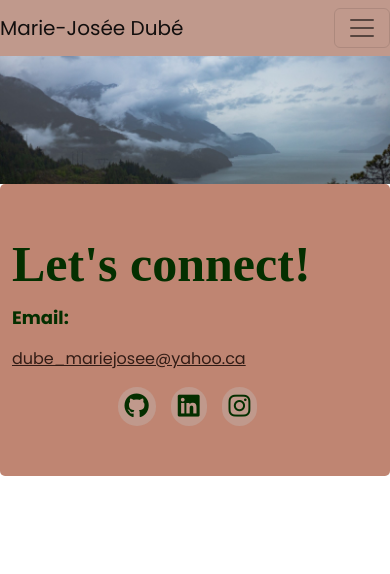
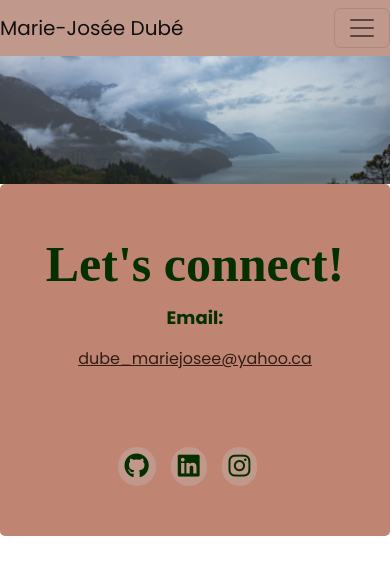
Before and after one commit to MarieJosee13/my-portfolio, a plain HTML site: page contact.html in a window 390 px wide. Drawn offline with nearby package versions, Linux system fonts and the light colour scheme; a web font is replaced by a local one.

Commit message:
fixed the contact page to look alot cleaner when responsive

```diff
--- a/style/style.css
+++ b/style/style.css
@@ -115,8 +115,14 @@ h2 {
   .moody-img {
     padding-top: 55px;
   }
+  footer,
+  .contact-container {
+    text-align: center;
+  }
+  .contact-icon {
+    margin-top: 60px;
+  }
 }
-
 .about-me-image {
   max-width: 90%;
   padding: 30px 20px 20px 20px;
```
